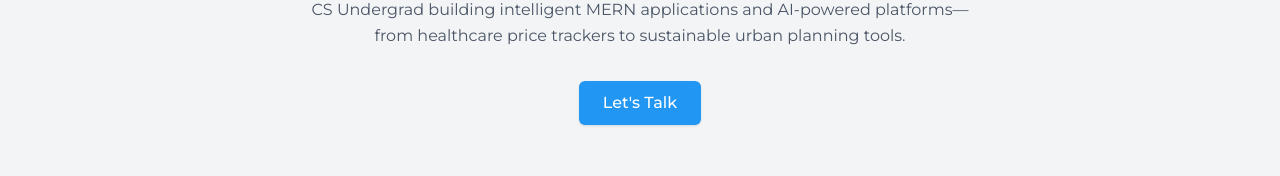
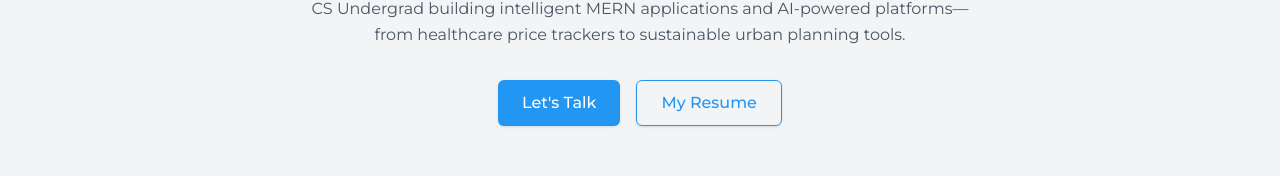
Before and after one commit to yasirrajput4/portfolio, a React (Vite) app: page / in a window 1280 px wide. Shown: the part 534-710 px from the top of the page. Built offline with nearby package versions, Linux system fonts and the light colour scheme; no server answers.

Commit message:
feat: add downloadable resume link
- Host resume.pdf in public folder for direct access
- Add download attribute for one-click resume download

```diff
--- a/src/components/Hero.jsx
+++ b/src/components/Hero.jsx
@@ -41,14 +41,15 @@ const Hero = () => {
           Let's Talk
         </a>
 
-        {/* <a
-          href="https://drive.google.com/drive/folders/1Iq1M4ekPdG9Nq0OQ3eODeMP7mMBED55p?usp=sharing"
+        <a
+          href="/resume.pdf"
           target="_blank"
           rel="noopener noreferrer"
+          download="Yasir_Rajput_Resume.pdf"
           className="flex items-center justify-center gap-2 px-6 py-2.5 rounded-md border border-[rgb(33,150,243)] text-[rgb(33,150,243)] font-medium hover:bg-[rgb(33,150,243)] hover:text-white dark:hover:text-white transition-all duration-300 cursor-pointer shadow-sm"
         >
           My Resume
-        </a> */}
+        </a>
       </div>
     </section>
   );
```
Also changed, not shown: 1 other file (tests, documents, lock files or other folders).
